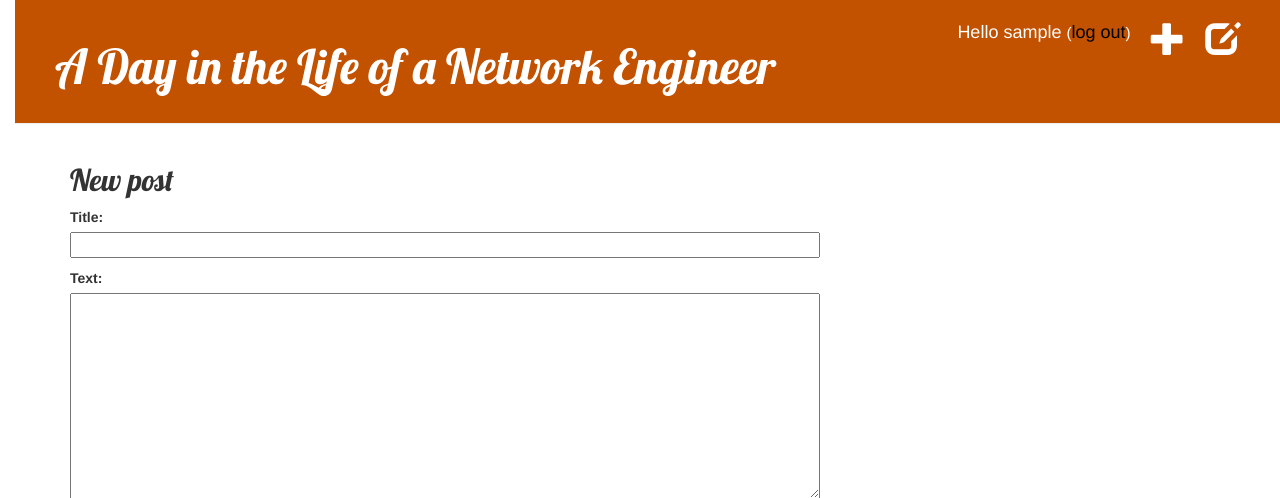
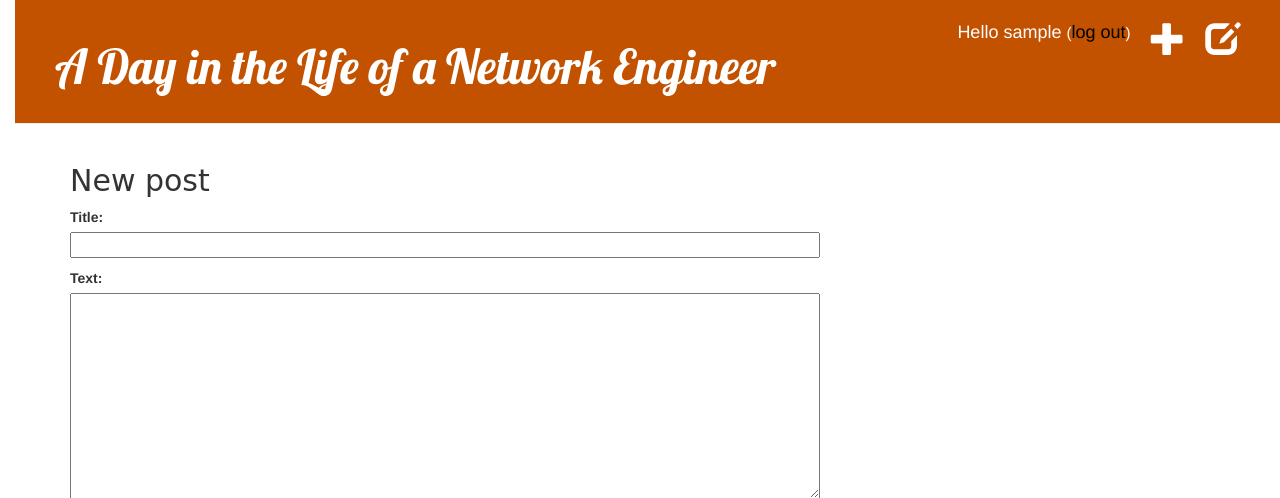
Before and after one commit to andreslearns/my_first_blog, a Django app: page /post/new/ in a window 1280 px wide. Shown: the top 498 px of the page. Run offline with Django 3.2, Linux system fonts and the light colour scheme; the visitor is signed in with stand-in values (Sample User, id 1); some libraries are stand-ins or nearby versions.

```diff
--- a/blog/static/css/blog.css
+++ b/blog/static/css/blog.css
@@ -24,7 +24,7 @@ body {
 }
 
 h1, h2, h3, h4 {
-    font-family: 'Lobster', cursive;
+    font-family: 'Bree Serif', cursive;
 }
 
 .date {
--- a/blog/views.py
+++ b/blog/views.py
@@ -38,7 +38,7 @@ def post_edit(request, pk):
             return redirect('post_detail', pk=post.pk)
     else:
         form = PostForm(instance=post)
-    return render(request, 'blog/post_edit.html', {'form': form})
+        return render(request, 'blog/post_edit.html', {'form': form})
 
 @login_required
 def post_draft_list(request):
```
